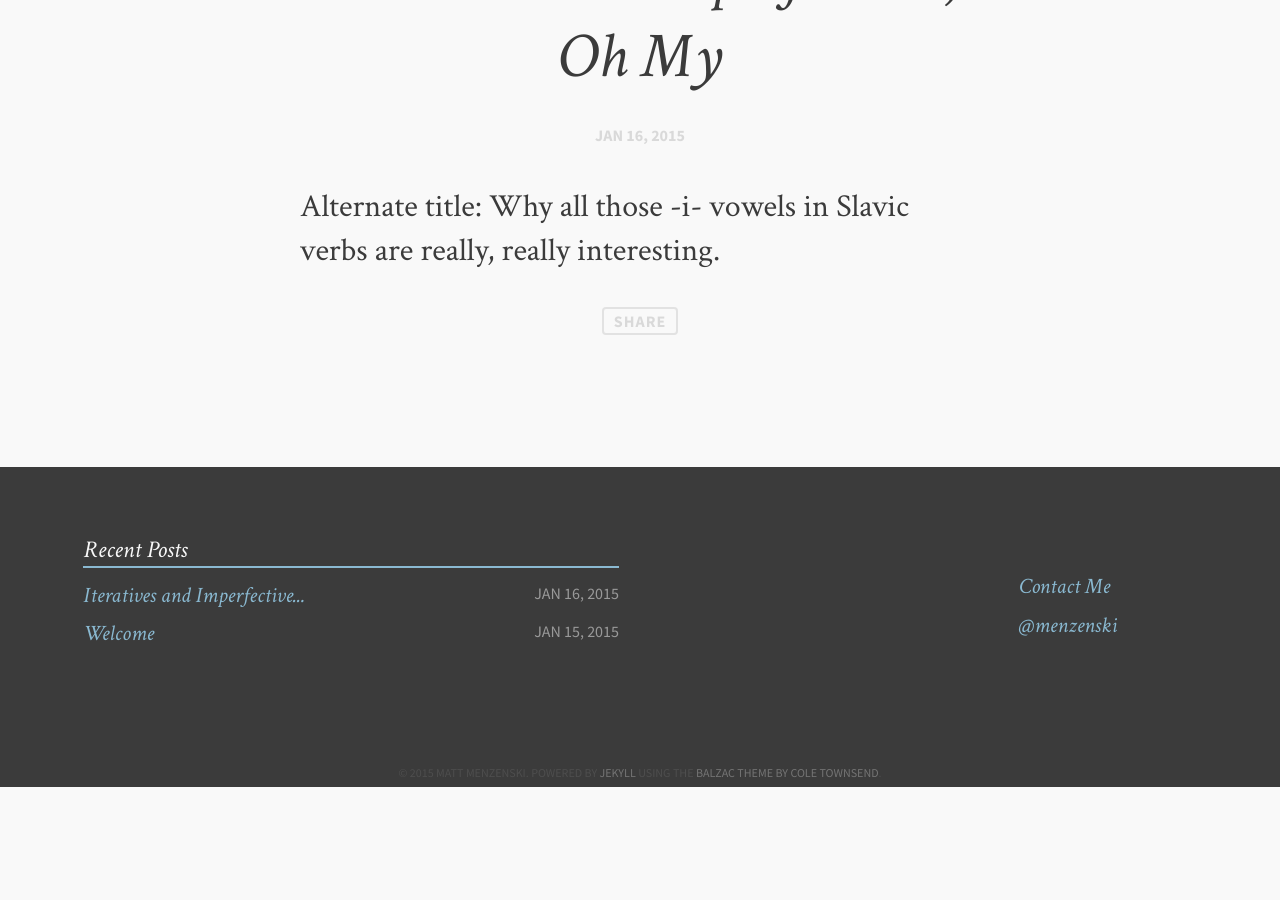
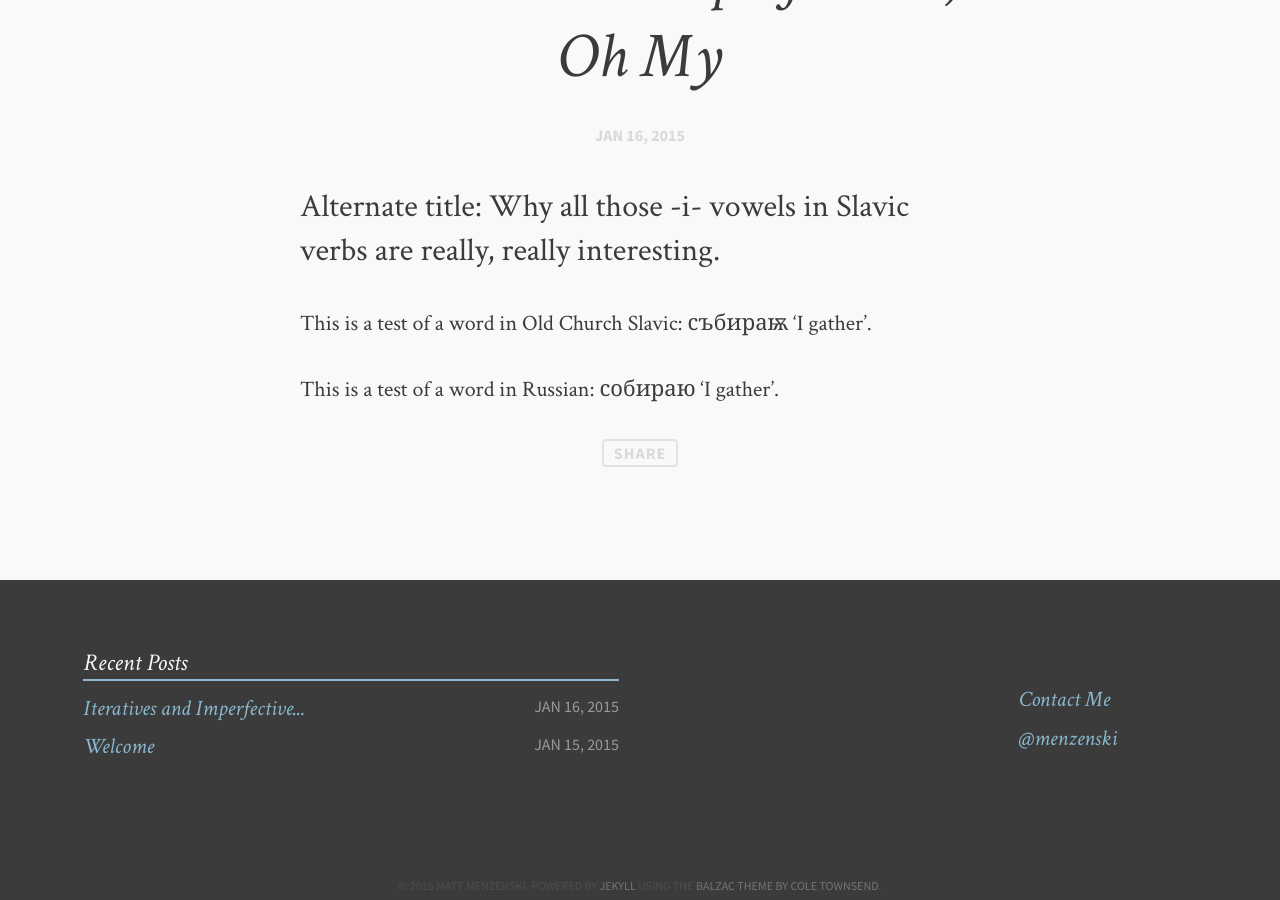
Before and after one commit to menzenski/menzenski.github.io, a Jekyll site: the page built from _posts/2015-01-16-Lengthened-Vowels-in-Slavic-Verbs.md, in a window 1280 px wide and 900 px high, scrolled down 946 px. Built offline with Jekyll 4.4.1, drawn with Linux system fonts in a browser that asks for light colours; comment, search, counter and statistics services are not loaded; before the commit the page ends 1733 px from its top, so only the background shows below that.

Commit message:
testing Cyrillic support

```diff
--- a/_posts/2015-01-16-Lengthened-Vowels-in-Slavic-Verbs.md
+++ b/_posts/2015-01-16-Lengthened-Vowels-in-Slavic-Verbs.md
@@ -7,3 +7,7 @@ date: 2015-01-16
 image:
         feature: soft-trees.jpg
 ---
+
+This is a test of a word in Old Church Slavic: <span lang=ocs>събираѭ</span> 'I gather'.
+
+This is a test of a word in Russian: <span lang="russ">собираю</span> 'I gather'.
```
